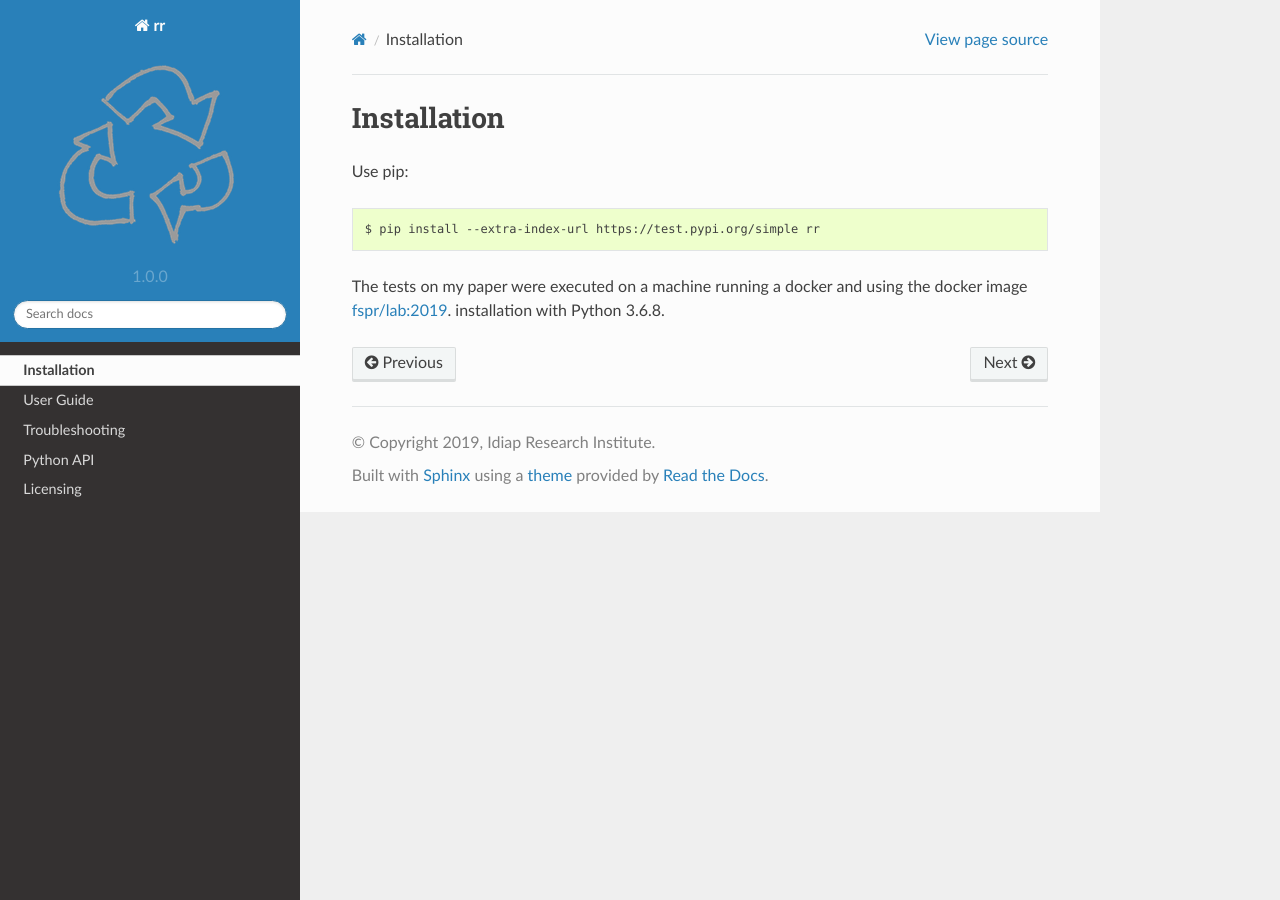
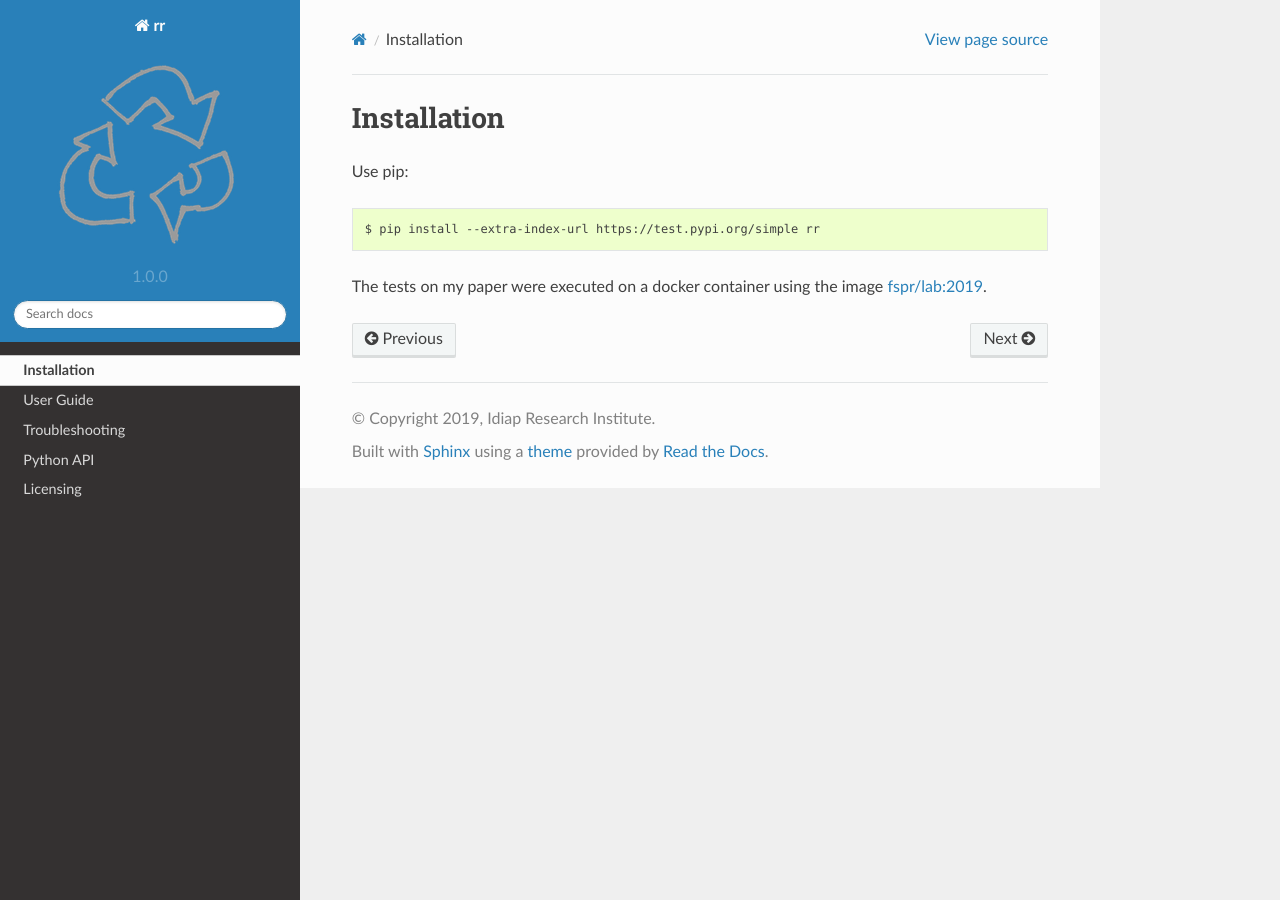
Before and after one commit to sandrich/mai-m05-ex6, a Sphinx documentation site: the page built from doc/installation.rst, in a window 1280 px wide. Built offline with Sphinx 7.4.7 and the Read the Docs theme 2.0.0, drawn with Linux system fonts in a browser that asks for light colours.

Commit message:
[doc] Fix installation instructions

```diff
--- a/doc/installation.rst
+++ b/doc/installation.rst
@@ -13,8 +13,7 @@ Use pip:
    $ pip install --extra-index-url https://test.pypi.org/simple rr
 
 
-The tests on my paper were executed on a machine running a docker and using the
-docker image `fspr/lab:2019 <https://hub.docker.com/r/fspr/lab>`_.
-installation with Python 3.6.8.
+The tests on my paper were executed on a docker container using the image
+`fspr/lab:2019 <https://hub.docker.com/r/fspr/lab>`_.
 
 .. include:: links.rst
```
